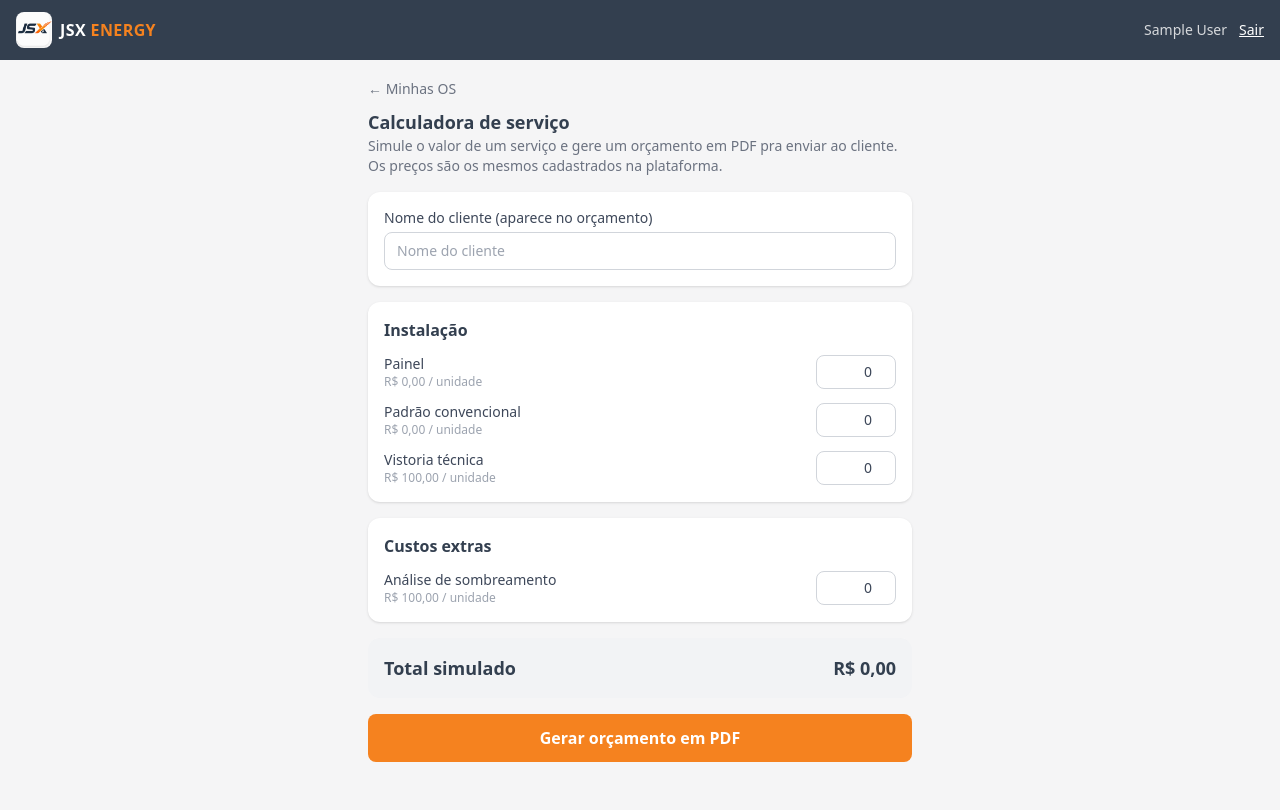
After one commit to jefso137-boot/jsxenergy, a Django app: page /tecnico/calculadora/ in a window 1280 px wide. The commit adds this page. Run offline with Django 5.2, Linux system fonts and the light colour scheme; the visitor is signed in with stand-in values (Sample User, id 1); data comes from the database, SQL or seed files in the repository; data that the repository does not hold is empty; some libraries are stand-ins or nearby versions.

Commit message:
Libera a calculadora/orcamento em PDF tambem para o tecnico
Mesma funcionalidade que ja existia pro lider (simular valores e
gerar um orcamento em PDF com a logo da JSX), agora acessivel em
/tecnico/calculadora/, com link na tela "Minhas OS" do tecnico.

Co-Authored-By: Claude Sonnet 5 <noreply@anthropic.com>

```diff
--- a/apps/ordens/urls.py
+++ b/apps/ordens/urls.py
@@ -6,6 +6,7 @@ urlpatterns = [
     path("tecnico/minhas-os/", views_tecnico.minhas_os, name="tecnico_minhas_os"),
     path("tecnico/os/<int:pk>/", views_tecnico.detalhe_os, name="tecnico_detalhe_os"),
     path("tecnico/os/<int:pk>/pdf-materiais/", views_tecnico.pdf_materiais, name="tecnico_os_pdf_materiais"),
+    path("tecnico/calculadora/", views_tecnico.calculadora, name="tecnico_calculadora"),
     path("lider/minhas-os/", views_lider.minhas_os, name="lider_minhas_os"),
     path("lider/os/nova/", views_lider.criar_os, name="lider_criar_os"),
     path("lider/os/<int:pk>/", views_lider.detalhe_os, name="lider_detalhe_os"),
--- a/apps/ordens/views_tecnico.py
+++ b/apps/ordens/views_tecnico.py
@@ -8,8 +8,8 @@ from django.shortcuts import get_object_or_404, redirect, render
 from django.utils import timezone
 
 from apps.checklists.models import TipoCampo
-from apps.financas.models import CustoExtraCatalogo, MaterialCatalogo
-from apps.relatorios.pdf import gerar_materiais_pdf_bytes, gerar_pdf_os
+from apps.financas.models import ConfiguracaoPreco, CustoExtraCatalogo, MaterialCatalogo
+from apps.relatorios.pdf import gerar_materiais_pdf_bytes, gerar_orcamento_pdf_bytes, gerar_pdf_os
 
 from .decorators import tecnico_required
 from .forms import OsNarrativaForm
@@ -35,6 +35,62 @@ def minhas_os(request):
         .order_by("status_prioridade", "-data_agendada")
     )
     return render(request, "tecnico/minhas_os.html", {"ordens": ordens})
+
+
+def _quantidade_da_calculadora(request, campo):
+    from decimal import Decimal, InvalidOperation
+
+    try:
+        quantidade = Decimal(request.POST.get(campo, "0").replace(",", "."))
+    except (TypeError, ValueError, InvalidOperation):
+        return Decimal("0")
+    return quantidade if quantidade > 0 else Decimal("0")
+
+
+@tecnico_required
+def calculadora(request):
+    precos = ConfiguracaoPreco.get_solo()
+    custos_extras = CustoExtraCatalogo.objects.filter(ativo=True)
+    materiais = MaterialCatalogo.objects.filter(ativo=True)
+
+    if request.method == "POST":
+        itens = []
+
+        def add_item(nome, preco, campo, area=None):
+            quantidade = _quantidade_da_calculadora(request, campo)
+            if not quantidade:
+                return
+            valor = preco * quantidade * (area or 1)
+            itens.append({"nome": nome, "preco": preco, "area": area, "quantidade": quantidade, "valor": valor})
+
+        add_item("Painel", precos.valor_placa, "placa")
+        add_item("Padrão convencional", precos.valor_padrao, "padrao")
+        add_item("Vistoria técnica", precos.valor_vistoria, "vistoria")
+        for c in custos_extras:
+            add_item(c.nome, c.valor, f"custo_{c.id}", area=c.area_por_placa)
+        for m in materiais:
+            add_item(m.nome, m.valor, f"material_{m.id}")
+
+        if not itens:
+            messages.error(request, "Adicione pelo menos um item com quantidade maior que zero pra gerar o orçamento.")
+            return redirect("tecnico_calculadora")
+
+        nome_cliente = request.POST.get("nome_cliente", "").strip()
+        total = sum((item["valor"] for item in itens), start=0)
+        pdf_bytes = gerar_orcamento_pdf_bytes(nome_cliente, itens, total)
+        nome_arquivo = f"Orcamento-{nome_cliente or 'Cliente'}".replace(" ", "_")
+        response = HttpResponse(pdf_bytes, content_type="application/pdf")
+        response["Content-Disposition"] = f'inline; filename="{nome_arquivo}.pdf"'
+        return response
+
+    context = {
+        "valor_placa": precos.valor_placa,
+        "valor_padrao": precos.valor_padrao,
+        "valor_vistoria": precos.valor_vistoria,
+        "custos_extras": custos_extras,
+        "materiais": materiais,
+    }
+    return render(request, "tecnico/calculadora.html", context)
 
 
 def _get_os_do_tecnico(request, pk):
--- /dev/null
+++ b/templates/tecnico/calculadora.html
@@ -0,0 +1,148 @@
+{% extends "base.html" %}
+{% block title %}Calculadora — JSX Energy{% endblock %}
+{% block content %}
+
+<a href="{% url 'tecnico_minhas_os' %}" class="text-sm text-gray-500">&larr; Minhas OS</a>
+
+<h1 class="text-lg font-extrabold text-navy mt-2">Calculadora de serviço</h1>
+<p class="text-sm text-gray-500 mb-4">Simule o valor de um serviço e gere um orçamento em PDF pra enviar ao cliente. Os preços são os mesmos cadastrados na plataforma.</p>
+
+<form method="post" id="form-calculadora">
+{% csrf_token %}
+
+<section class="bg-white rounded-xl shadow p-4 mb-4">
+    <label class="block text-sm font-medium mb-1">Nome do cliente (aparece no orçamento)</label>
+    <input type="text" name="nome_cliente" placeholder="Nome do cliente"
+           class="w-full rounded-lg border border-gray-300 px-3 py-2 text-sm">
+</section>
+
+<section class="bg-white rounded-xl shadow p-4 mb-4">
+    <h2 class="font-bold text-navy mb-3">Instalação</h2>
+    <div class="space-y-3">
+        <div class="flex items-center justify-between gap-3">
+            <div>
+                <p class="text-sm font-medium">Painel</p>
+                <p class="text-xs text-gray-400">R$ {{ valor_placa|floatformat:2 }} / unidade</p>
+            </div>
+            <input type="number" min="0" value="0" name="placa" data-preco="{{ valor_placa|stringformat:'0.2f' }}"
+                   class="calc-item w-20 rounded-lg border border-gray-300 px-2 py-1.5 text-sm text-right">
+        </div>
+        <div class="flex items-center justify-between gap-3">
+            <div>
+                <p class="text-sm font-medium">Padrão convencional</p>
+                <p class="text-xs text-gray-400">R$ {{ valor_padrao|floatformat:2 }} / unidade</p>
+            </div>
+            <input type="number" min="0" value="0" name="padrao" data-preco="{{ valor_padrao|stringformat:'0.2f' }}"
+                   class="calc-item w-20 rounded-lg border border-gray-300 px-2 py-1.5 text-sm text-right">
+        </div>
+        <div class="flex items-center justify-between gap-3">
+            <div>
+                <p class="text-sm font-medium">Vistoria técnica</p>
+                <p class="text-xs text-gray-400">R$ {{ valor_vistoria|floatformat:2 }} / unidade</p>
+            </div>
+            <input type="number" min="0" value="0" name="vistoria" data-preco="{{ valor_vistoria|stringformat:'0.2f' }}"
+                   class="calc-item w-20 rounded-lg border border-gray-300 px-2 py-1.5 text-sm text-right">
+        </div>
+    </div>
+</section>
+
+{% if custos_extras %}
+<section class="bg-white rounded-xl shadow p-4 mb-4">
+    <h2 class="font-bold text-navy mb-3">Custos extras</h2>
+    <div class="space-y-3">
+        {% for c in custos_extras %}
+        <div class="flex items-center justify-between gap-3">
+            <div>
+                <p class="text-sm font-medium">{{ c.nome }}</p>
+                {% if c.area_por_placa %}
+                <p class="text-xs text-gray-400">R$ {{ c.valor|floatformat:2 }} / m² &middot; {{ c.area_por_placa }} m² por placa</p>
+                {% else %}
+                <p class="text-xs text-gray-400">R$ {{ c.valor|floatformat:2 }} / unidade</p>
+                {% endif %}
+            </div>
+            <input type="number" min="0" value="0" name="custo_{{ c.id }}" data-preco="{{ c.valor|stringformat:'0.2f' }}"
+                   {% if c.area_por_placa %}data-area="{{ c.area_por_placa|stringformat:'0.3f' }}" placeholder="placas"{% endif %}
+                   class="calc-item w-20 rounded-lg border border-gray-300 px-2 py-1.5 text-sm text-right">
+        </div>
+        {% endfor %}
+    </div>
+</section>
+{% endif %}
+
+{% if materiais %}
+<section class="bg-white rounded-xl shadow p-4 mb-4">
+    <label class="flex items-center gap-2 mb-3">
+        <input type="checkbox" id="materiais-toggle" class="w-5 h-5 accent-orange">
+        <span class="font-bold text-navy">Materiais</span>
+    </label>
+    <div id="materiais-lista" class="space-y-3 hidden">
+        {% for m in materiais %}
+        <div class="flex items-center justify-between gap-3">
+            <div>
+                <p class="text-sm font-medium">{{ m.nome }}</p>
+                <p class="text-xs text-gray-400">R$ {{ m.valor|floatformat:2 }} / unidade</p>
+            </div>
+            <input type="number" min="0" value="0" name="material_{{ m.id }}" data-preco="{{ m.valor|stringformat:'0.2f' }}"
+                   class="calc-item w-20 rounded-lg border border-gray-300 px-2 py-1.5 text-sm text-right">
+        </div>
+        {% endfor %}
+    </div>
+</section>
+{% endif %}
+
+<section class="bg-resumo-bg rounded-xl p-4 mb-4">
+    <div class="flex justify-between font-extrabold text-navy text-lg">
+        <span>Total simulado</span>
+        <span id="calc-total">R$ 0,00</span>
+    </div>
+</section>
+
+<button type="submit" class="w-full bg-orange text-white font-bold rounded-lg py-3 mb-8">
+    Gerar orçamento em PDF
+</button>
+
+</form>
+
+<script>
+(function () {
+    var inputs = document.querySelectorAll('.calc-item');
+    var totalEl = document.getElementById('calc-total');
+
+    function formatar(valor) {
+        return 'R$ ' + valor.toFixed(2).replace('.', ',');
+    }
+
+    function recalcular() {
+        var total = 0;
+        inputs.forEach(function (input) {
+            var preco = parseFloat(input.getAttribute('data-preco')) || 0;
+            var area = parseFloat(input.getAttribute('data-area')) || 1;
+            var quantidade = parseFloat(input.value) || 0;
+            total += preco * area * quantidade;
+        });
+        totalEl.textContent = formatar(total);
+    }
+
+    inputs.forEach(function (input) {
+        input.addEventListener('input', recalcular);
+    });
+
+    var materiaisToggle = document.getElementById('materiais-toggle');
+    var materiaisLista = document.getElementById('materiais-lista');
+    if (materiaisToggle) {
+        materiaisToggle.addEventListener('change', function () {
+            materiaisLista.classList.toggle('hidden', !materiaisToggle.checked);
+            if (!materiaisToggle.checked) {
+                materiaisLista.querySelectorAll('.calc-item').forEach(function (input) {
+                    input.value = 0;
+                });
+            }
+            recalcular();
+        });
+    }
+
+    recalcular();
+})();
+</script>
+
+{% endblock %}
--- a/templates/tecnico/minhas_os.html
+++ b/templates/tecnico/minhas_os.html
@@ -3,6 +3,12 @@
 {% block content %}
 
 <h1 class="text-lg font-extrabold text-navy mb-4">Minhas Ordens de Serviço</h1>
+
+<div class="flex flex-wrap gap-2 mb-4">
+    <a href="{% url 'tecnico_calculadora' %}" class="bg-navy text-white text-sm font-bold rounded-lg px-4 py-2">
+        Calculadora
+    </a>
+</div>
 
 {% if not ordens %}
 <p class="text-sm text-gray-500">Nenhuma OS atribuída a você no momento.</p>
```
